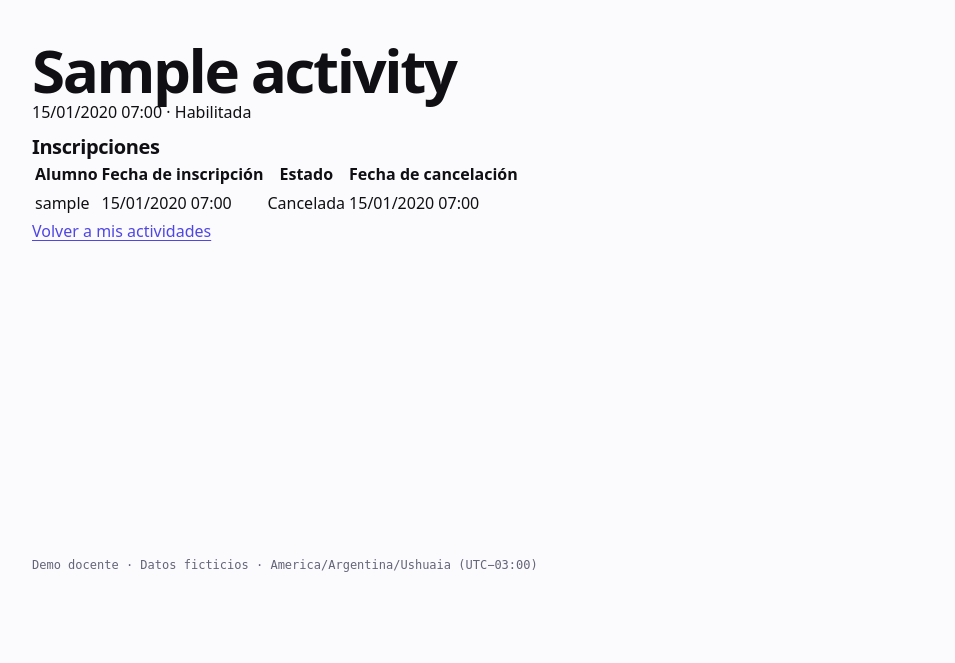
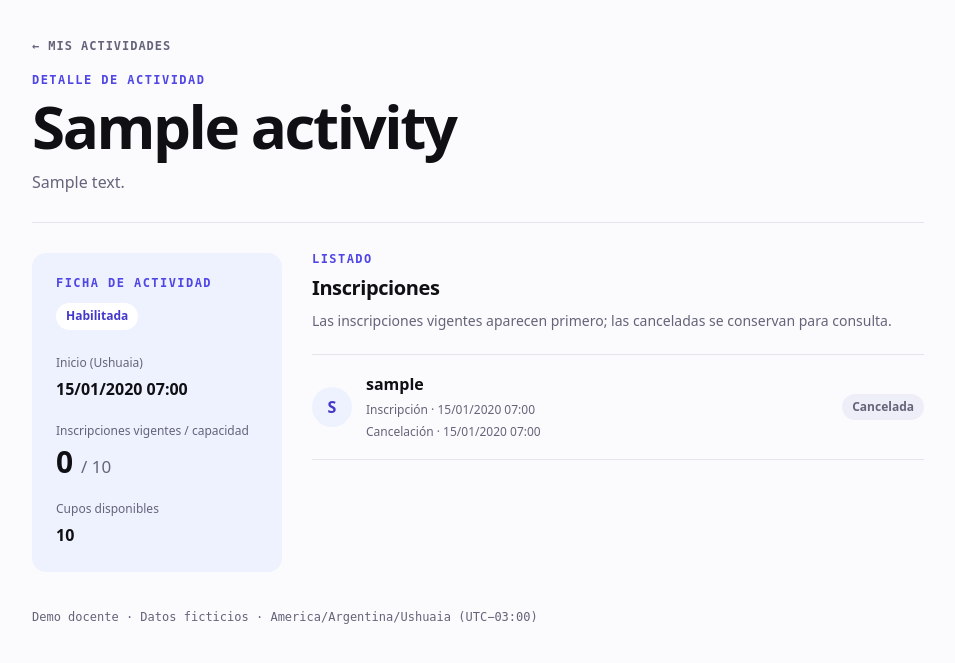
Before and after one commit to UNTDF-viera-projects/TUDA-sem-opt-tec-2026-matt-pocock-skills, a Django app: page /teacher/activities/1/ in a window 1280 px wide. Shown: the part 67-730 px from the top of the page, without its empty margins (162-1117 px from the left). Run offline with Django 5.2, Linux system fonts and the light colour scheme; a user stored in the database is signed in; tables that the repository leaves empty hold one stand-in row (values such as "Sample post").

Commit message:
Improve teacher activity detail layout

```diff
--- a/demo/static/styles.css
+++ b/demo/static/styles.css
@@ -245,3 +245,28 @@ input:focus { border-color: var(--accent); outline: none; }
   .inline-form { display: block; }
   .inline-form p { margin-bottom: 10px; }
 }
+
+/* ---------- Detalle docente ---------- */
+.teacher-detail { display: grid; grid-template-columns: 250px minmax(0, 1fr); gap: 30px; align-items: start; margin-top: 30px; }
+.teacher-detail-facts { padding: 24px; border-radius: var(--radius); background: var(--accent-soft); }
+.teacher-detail-facts .badge { margin-top: 4px; background: var(--surface); }
+.teacher-detail-facts dl { margin: 24px 0 0; }
+.teacher-detail-facts dl > div + div { margin-top: 20px; }
+.teacher-detail-facts dt { color: var(--muted); font-size: 12px; }
+.teacher-detail-facts dd { margin: 4px 0 0; font-weight: 700; }
+.teacher-detail-facts .teacher-detail-occupancy { font-size: 30px; line-height: 1.2; }
+.teacher-detail-occupancy span { color: var(--muted); font-size: 17px; font-weight: 500; }
+.teacher-detail-intro { margin-top: 10px; font-size: 14px; }
+.teacher-registration-list { list-style: none; margin: 22px 0 0; padding: 0; border-top: 1px solid var(--line); }
+.teacher-registration { display: flex; align-items: center; gap: 14px; padding: 17px 0; border-bottom: 1px solid var(--line); }
+.teacher-registration-avatar { flex: none; display: grid; place-items: center; width: 40px; height: 40px; border-radius: 50%; background: var(--accent-soft); color: var(--accent-ink); font-weight: 800; }
+.teacher-registration-person { flex: 1; min-width: 0; overflow-wrap: anywhere; }
+.teacher-registration-person strong, .teacher-registration-person span { display: block; }
+.teacher-registration-person span { margin-top: 4px; color: var(--muted); font-size: 12px; }
+.teacher-registration .badge { flex: none; margin: 0; }
+.teacher-registration-empty { padding: 18px 0; color: var(--muted); }
+@media (max-width: 700px) {
+  .teacher-detail { grid-template-columns: 1fr; }
+  .teacher-registration { flex-wrap: wrap; }
+  .teacher-registration .badge { margin-left: 54px; }
+}
--- a/demo/templates/activities/teacher_activity_detail.html
+++ b/demo/templates/activities/teacher_activity_detail.html
@@ -1,22 +1,44 @@
 {% extends "base.html" %}
 {% block content %}
-<h1>{{ activity.title }}</h1>
-<p>{{ activity.starts_at|date:"d/m/Y H:i" }} · {% if activity.is_active %}Habilitada{% else %}Deshabilitada{% endif %}</p>
-<h2>Inscripciones</h2>
-<table>
-  <thead><tr><th>Alumno</th><th>Fecha de inscripción</th><th>Estado</th><th>Fecha de cancelación</th></tr></thead>
-  <tbody>
-  {% for registration in registrations %}
-    <tr>
-      <td>{{ registration.student }}</td>
-      <td>{{ registration.created_at|date:"d/m/Y H:i" }}</td>
-      <td>{% if registration.cancelled_at %}Cancelada{% else %}Vigente{% endif %}</td>
-      <td>{% if registration.cancelled_at %}{{ registration.cancelled_at|date:"d/m/Y H:i" }}{% else %}—{% endif %}</td>
-    </tr>
-  {% empty %}
-    <tr><td colspan="4">No hay inscripciones.</td></tr>
-  {% endfor %}
-  </tbody>
-</table>
-<a href="{% url 'teacher_activities' %}">Volver a mis actividades</a>
+<p class="back"><a href="{% url 'teacher_activities' %}">← Mis actividades</a></p>
+<article>
+  <header class="page-head">
+    <p class="eyebrow">Detalle de actividad</p>
+    <h1>{{ activity.title }}</h1>
+    <p class="lead">{{ activity.description }}</p>
+  </header>
+
+  <div class="teacher-detail">
+    <aside class="teacher-detail-facts" aria-label="Ficha de actividad">
+      <p class="eyebrow">Ficha de actividad</p>
+      <p class="badge {% if not activity.is_active %}badge--muted{% endif %}">{% if activity.is_active %}Habilitada{% else %}Deshabilitada{% endif %}</p>
+      <dl>
+        <div><dt>Inicio (Ushuaia)</dt><dd>{{ activity.starts_at|date:"d/m/Y H:i" }}</dd></div>
+        <div><dt>Inscripciones vigentes / capacidad</dt><dd class="teacher-detail-occupancy">{{ activity.occupied }} <span>/ {{ activity.capacity }}</span></dd></div>
+        <div><dt>Cupos disponibles</dt><dd>{{ activity.available }}</dd></div>
+      </dl>
+    </aside>
+
+    <section aria-labelledby="teacher-registrations-title">
+      <p class="eyebrow">Listado</p>
+      <h2 id="teacher-registrations-title">Inscripciones</h2>
+      <p class="muted teacher-detail-intro">Las inscripciones vigentes aparecen primero; las canceladas se conservan para consulta.</p>
+      <ul class="teacher-registration-list">
+        {% for registration in registrations %}
+        <li class="teacher-registration">
+          <div class="teacher-registration-avatar" aria-hidden="true">{{ registration.student.username|slice:":1"|upper }}</div>
+          <div class="teacher-registration-person">
+            <strong>{{ registration.student }}</strong>
+            <span>Inscripción · {{ registration.created_at|date:"d/m/Y H:i" }}</span>
+            {% if registration.cancelled_at %}<span>Cancelación · {{ registration.cancelled_at|date:"d/m/Y H:i" }}</span>{% endif %}
+          </div>
+          <span class="badge {% if registration.cancelled_at %}badge--muted{% endif %}">{% if registration.cancelled_at %}Cancelada{% else %}Vigente{% endif %}</span>
+        </li>
+        {% empty %}
+        <li class="teacher-registration-empty">No hay inscripciones para esta actividad.</li>
+        {% endfor %}
+      </ul>
+    </section>
+  </div>
+</article>
 {% endblock %}
```
Also changed, not shown: demo/activities/tests/test_views.py (+2 -1 lines).
